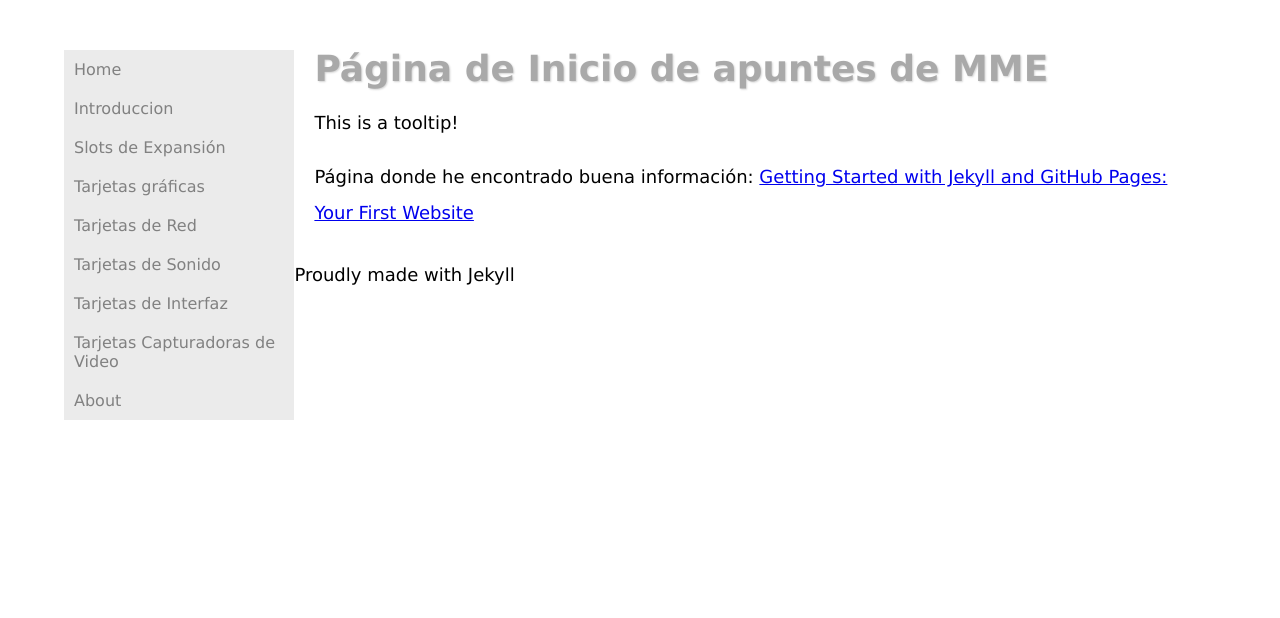
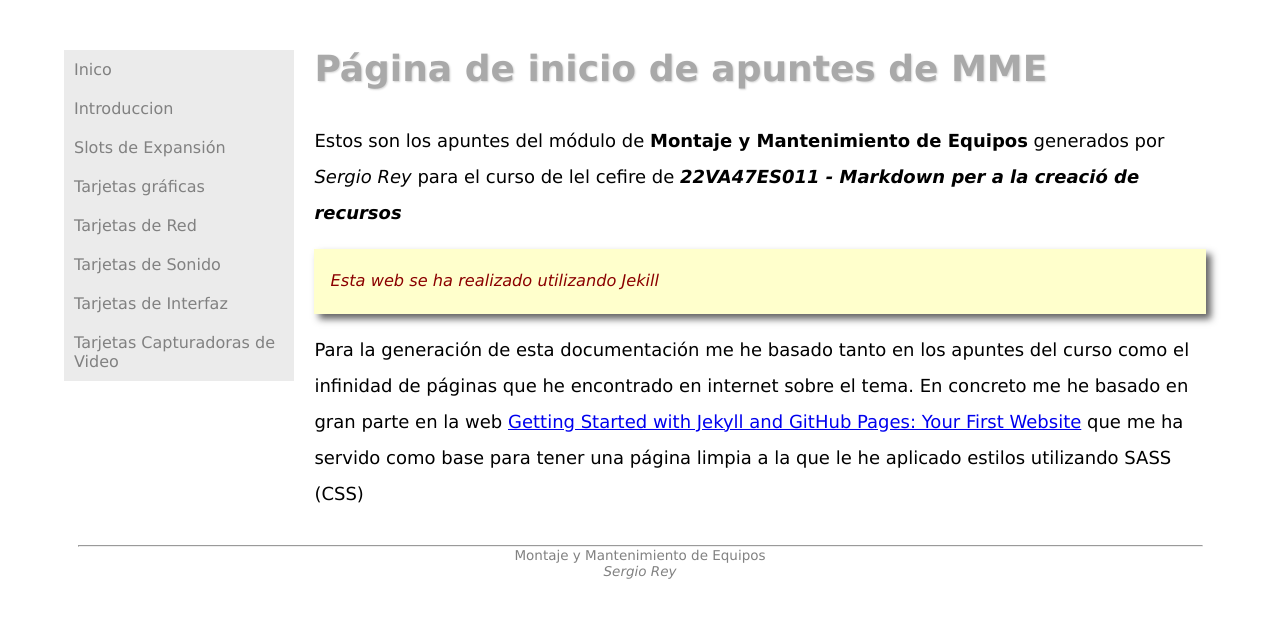
Before and after one commit to apuntesrm/apuntesrm.github.io, a Jekyll site: the page built from _pages/index.md, in a window 1280 px wide. Shown: the top 618 px of the page. Built offline with Jekyll 4.4.1, drawn with Linux system fonts in a browser that asks for light colours; our own code applies the rules of GitHub Pages for plain Markdown files.

Commit message:
Fomateando

```diff
--- a/_layouts/default.html
+++ b/_layouts/default.html
@@ -9,7 +9,7 @@
 <body>
     <nav>
         <ul class="nav-links">
-            <li><a href="/" {% if page.title == "Home" %}class="active-page"{% endif %}>Home</a></li>
+            <li><a href="/" {% if page.title == "Home" %}class="active-page"{% endif %}>Inico</a></li>
             <li><a href="/01_Introduccion/" {% if page.title == "Introducción" %}class="active-page"{% endif %}>Introduccion</a></li>
             <li><a href="/02_SlotsDeExpansion/" {% if page.title == "Slots de Expansión" %}class="active-page"{% endif %}>Slots de Expansión</a></li>
             <li><a href="/03_TarjetasGraficas/" {% if page.title == "Tarjetas gráficas" %}class="active-page"{% endif %}>Tarjetas gráficas</a></li>
@@ -17,14 +17,16 @@
             <li><a href="/05_TarjetaDeSonido/" {% if page.title == "Tarjetas de Sonido" %}class="active-page"{% endif %}>Tarjetas de Sonido</a></li>
             <li><a href="/06_TarjetasInterfaz/" {% if page.title == "Tarjetas de Interfaz" %}class="active-page"{% endif %}>Tarjetas de Interfaz</a></li>
             <li><a href="/07_TarjetasCapturadoraVideo/" {% if page.title == "Tarjetas Capturadoras de Video" %}class="active-page"{% endif %}>Tarjetas Capturadoras de Video</a></li>
-            <li><a href="/about" {% if page.title == "About" %}class="active-page"{% endif %}>About</a></li>
         </ul>
     </nav>
     <main class="page-content">
         {{ content }}
     </main>
     <footer>
-        Proudly made with Jekyll
+        <hr>
+        Montaje y Mantenimiento de Equipos
+        <br>
+        <i>Sergio Rey</i>
     </footer>
 </body>
 </html>
--- a/_pages/index.md
+++ b/_pages/index.md
@@ -3,12 +3,13 @@
 # To modify the layout, see https://jekyllrb.com/docs/themes/#overriding-theme-defaults
 
 layout: default
-# title: Introducción
 permalink: /
 ---
 
-# Página de Inicio de apuntes de MME
+# Página de inicio de apuntes de MME
 
-{% include tooltip.html position="top" text="This is a tooltip!" %}
+Estos son los apuntes del módulo de **Montaje y Mantenimiento de Equipos** generados por *Sergio Rey* para el curso de lel cefire de ***22VA47ES011 - Markdown per a la creació de recursos***
 
-Página donde he encontrado buena información: [Getting Started with Jekyll and GitHub Pages: Your First Website](https://www.aleksandrhovhannisyan.com/blog/getting-started-with-jekyll-and-github-pages/)
+{% include tooltip.html position="top" text="Esta web se ha realizado utilizando Jekill" %}
+
+Para la generación de esta documentación me he basado tanto en los apuntes del curso como el infinidad de páginas que he encontrado en internet sobre el tema. En concreto me he basado en gran parte en la web [Getting Started with Jekyll and GitHub Pages: Your First Website](https://www.aleksandrhovhannisyan.com/blog/getting-started-with-jekyll-and-github-pages/) que me ha servido como base para tener una página limpia a la que le he aplicado estilos utilizando SASS (CSS)
--- a/_sass/_general.scss
+++ b/_sass/_general.scss
@@ -1,3 +1,7 @@
+$ColorFondoMenu: #EBEBEB;
+$ColorFuenteMenu: #818181;
+$ColorFuenteMenuHover: #f1f1f1;
+
 * {
   box-sizing: border-box;
   margin: 0;
@@ -79,7 +83,7 @@ nav {
   margin-top: 50px;
   float: left;
   width: 20%;
-  background: #EBEBEB;
+  background: $ColorFondoMenu;
   // padding: 15px 10px 15px 0px;
 }
 
@@ -92,16 +96,15 @@ nav a {
   font-size: medium;
   padding: 10px 10px 10px 10px;
   text-decoration: none;
-  color: #818181;
+  color: $ColorFuenteMenu;
   display: block;
   transition: 0.3s;
 }
 
 /* When you mouse over the navigation links, change their color */
 nav a:hover {
-  color: darkslategray;
   background-color: gray;
-  color: #f1f1f1;
+  color: $ColorFuenteMenuHover
 }
 
 	/*
@@ -125,3 +128,25 @@ nav a:hover {
 		border: 1px solid #ccc;
 		text-align: left;
 	}
+
+
+  //toottips
+  .tooltip{
+    font-size: 0.9em;
+    font-style: italic;
+    text-decoration: none;
+    color: darkred;
+    background:#ffc;
+    display:block;
+    padding:1em;
+    -moz-box-shadow:5px 5px 7px rgba(33,33,33,1);
+    -webkit-box-shadow: 5px 5px 7px rgba(33,33,33,.7);
+    box-shadow: 5px 5px 7px rgba(33,33,33,.7);
+  }
+
+  footer{
+    color: $ColorFuenteMenu;
+    font-size: 0.75em;
+    padding: 1em;
+    text-align: center;
+  }
```
Also changed, not shown: _pages/03_TarjetasGraficas.md (+0 -6 lines), _pages/about.md (deleted, +0 -20 lines).
